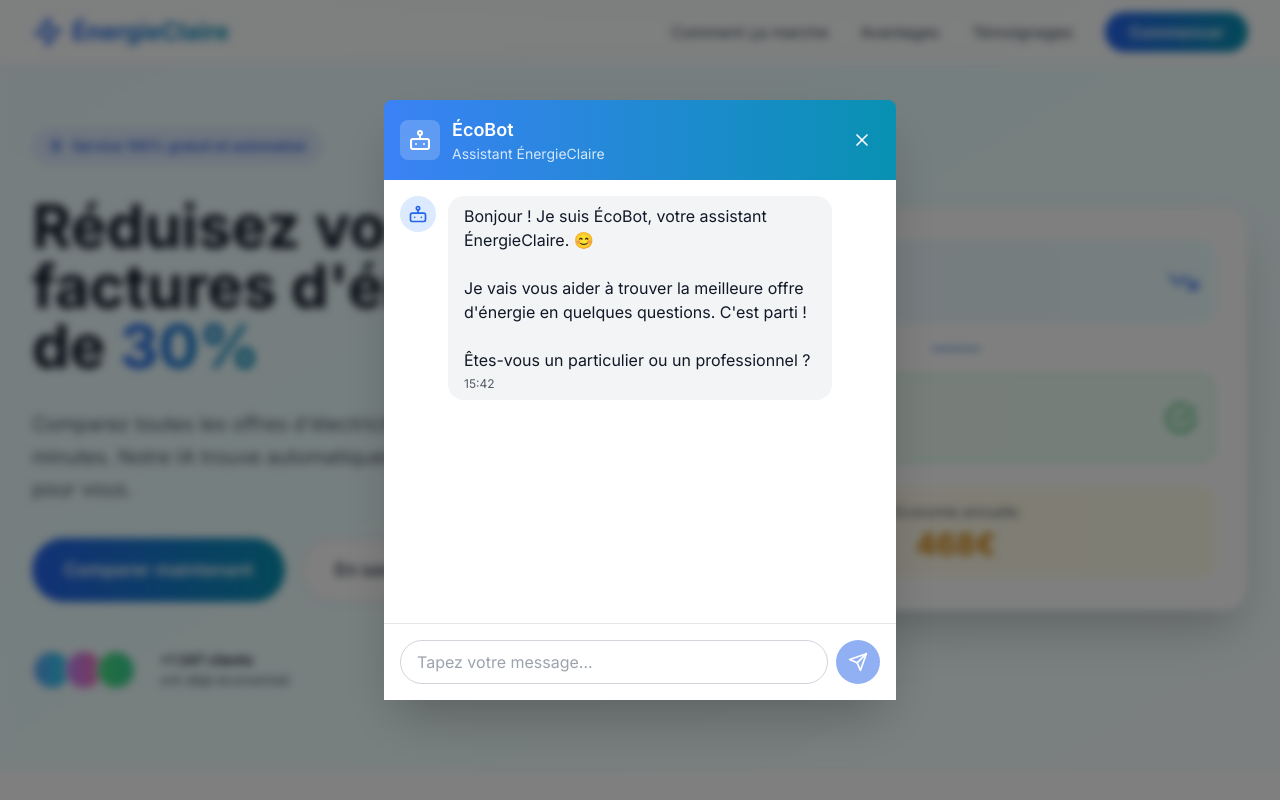
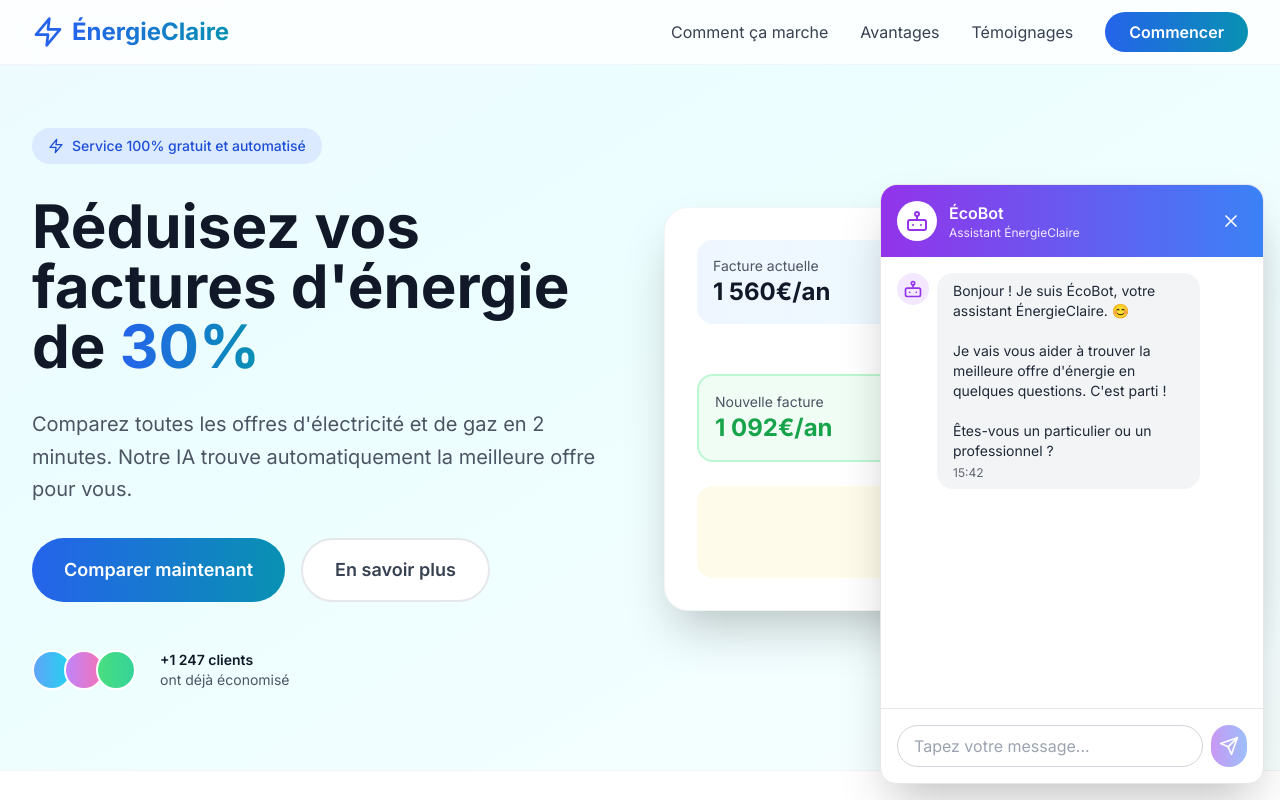
Before and after one commit to nashbridges-pixel/energieclaire, a Next.js app: page / in a window 1280 px wide. Both pictures are taken after a click on the button "Commencer". Shown: the top 800 px of the page. Built offline with nearby package versions, Linux system fonts and the light colour scheme.

Commit message:
Update Chatbot.tsx
Fix: Remove [QUALIFICATION_TERMINEE] marker from display

```diff
--- a/components/Chatbot.tsx
+++ b/components/Chatbot.tsx
@@ -1,4 +1,4 @@
-// Force rebuild v4 - Final optimization
+// Force rebuild v5 - Fixed [QUALIFICATION_TERMINEE] display
 'use client'
 
 import { useState, useRef, useEffect } from 'react'
@@ -27,7 +27,7 @@
   const [leadCaptured, setLeadCaptured] = useState(false)
   const messagesEndRef = useRef<HTMLDivElement>(null)
 
-  // URLs des deux webhooks - OPTIMIZED ARCHITECTURE
+  // URLs des deux webhooks - ARCHITECTURE OPTIMISÉE
   const WEBHOOK_CHAT = 'https://n8n-buih.sliplane.app/webhook/chat-response'
   const WEBHOOK_LEAD = 'https://n8n-buih.sliplane.app/webhook/lead-capture'
 
@@ -55,75 +55,73 @@
     setIsLoading(true)
 
     try {
-      // Construire l'historique des messages pour DeepSeek
+      // Construire l'historique pour DeepSeek
       const conversationHistory = newMessages.map(msg => ({
         role: msg.sender === 'user' ? 'user' : 'assistant',
         content: msg.text
       }))
 
-      // Appel Workflow 1 : Génération de la réponse du bot
-      const response = await fetch(WEBHOOK_CHAT, {
+      // APPEL WEBHOOK 1 : Chatbot Response (à chaque message)
+      const chatResponse = await fetch(WEBHOOK_CHAT, {
         method: 'POST',
-        headers: {
-          'Content-Type': 'application/json',
-        },
+        headers: { 'Content-Type': 'application/json' },
         body: JSON.stringify({
           messages: conversationHistory
         }),
       })
 
-      if (!response.ok) {
+      if (!chatResponse.ok) {
         throw new Error('Erreur réseau')
       }
 
-      const data = await response.json()
+      const chatData = await chatResponse.json()
+      let botMessageText = chatData.response || chatData.message || 'Désolé, une erreur est survenue.'
 
+      // CRITIQUE : Détecter ET nettoyer le marqueur AVANT affichage
+      const hasQualificationMarker = botMessageText.includes('[QUALIFICATION_TERMINEE]')
+
+      if (hasQualificationMarker) {
+        // Nettoyer le marqueur pour l'affichage utilisateur
+        botMessageText = botMessageText.replace('[QUALIFICATION_TERMINEE]', '').trim()
+
+        // Appeler webhook Lead Capture UNE SEULE FOIS
+        if (!leadCaptured) {
+          setLeadCaptured(true)
+
+          // APPEL WEBHOOK 2 : Lead Capture (une seule fois)
+          fetch(WEBHOOK_LEAD, {
+            method: 'POST',
+            headers: { 'Content-Type': 'application/json' },
+            body: JSON.stringify({
+              messages: conversationHistory
+            }),
+          }).catch(error => {
+            console.error('Erreur Lead Capture:', error)
+          })
+        }
+      }
+
+      // Ajouter le message bot NETTOYÉ
       const botMessage: Message = {
         id: (Date.now() + 1).toString(),
-        text: data.response,
+        text: botMessageText,
         sender: 'bot',
         timestamp: new Date(),
       }
 
-      setMessages([...newMessages, botMessage])
-
-      // Vérifier si le bot a terminé la qualification
-      const isQualificationComplete = data.response.includes('[QUALIFICATION_TERMINEE]')
-
-      // Si qualification terminée ET pas encore capturé, appeler Workflow 2
-      if (isQualificationComplete && !leadCaptured) {
-        setLeadCaptured(true)
-
-        // Nettoyer le marqueur du message affiché
-        const cleanBotMessage: Message = {
-          ...botMessage,
-          text: data.response.replace('[QUALIFICATION_TERMINEE]', '').trim()
-        }
-        setMessages([...newMessages, cleanBotMessage])
-
-        // Appel Workflow 2 : Extraction et sauvegarde (en arrière-plan)
-        fetch(WEBHOOK_LEAD, {
-          method: 'POST',
-          headers: {
-            'Content-Type': 'application/json',
-          },
-          body: JSON.stringify({
-            messages: [...conversationHistory, { role: 'assistant', content: data.response }]
-          }),
-        }).catch(error => {
-          console.error('Erreur capture lead:', error)
-        })
-      }
+      setMessages(prev => [...prev, botMessage])
 
     } catch (error) {
-      console.error('Erreur chatbot:', error)
+      console.error('Erreur:', error)
+
       const errorMessage: Message = {
         id: (Date.now() + 1).toString(),
-        text: "Désolé, une erreur s'est produite. Veuillez réessayer.",
+        text: 'Désolé, une erreur est survenue. Pouvez-vous réessayer ?',
         sender: 'bot',
         timestamp: new Date(),
       }
-      setMessages([...newMessages, errorMessage])
+
+      setMessages(prev => [...prev, errorMessage])
     } finally {
       setIsLoading(false)
     }
@@ -137,74 +135,72 @@
   }
 
   return (
-    <div className="fixed inset-0 z-50 flex items-center justify-center bg-black/50 backdrop-blur-sm p-4">
-      <div className="bg-gradient-to-r from-blue-500 to-cyan-600 rounded-lg shadow-2xl w-full max-w-lg flex flex-col h-[600px]">
+    <div className="fixed bottom-4 right-4 w-96 h-[600px] bg-white rounded-2xl shadow-2xl flex flex-col z-50 border border-gray-200">
       {/* Header */}
-        <div className="flex items-center justify-between p-4 text-white">
+      <div className="bg-gradient-to-r from-purple-600 to-blue-500 p-4 rounded-t-2xl flex items-center justify-between">
         <div className="flex items-center gap-3">
-            <div className="bg-white/20 backdrop-blur-sm p-2 rounded-lg">
-              <Bot className="w-6 h-6" />
+          <div className="w-10 h-10 bg-white rounded-full flex items-center justify-center">
+            <Bot className="w-6 h-6 text-purple-600" />
           </div>
           <div>
-              <h3 className="font-semibold text-lg">ÉcoBot</h3>
-              <p className="text-sm text-white/80">Assistant ÉnergieClaire</p>
+            <h3 className="text-white font-semibold">ÉcoBot</h3>
+            <p className="text-purple-100 text-xs">Assistant ÉnergieClaire</p>
           </div>
         </div>
         <button
           onClick={onClose}
-            className="hover:bg-white/20 p-2 rounded-lg transition-colors"
-            aria-label="Fermer le chat"
+          className="text-white hover:bg-white/20 rounded-full p-1.5 transition-colors"
         >
           <X className="w-5 h-5" />
         </button>
       </div>
 
       {/* Messages */}
-        <div className="flex-1 overflow-y-auto p-4 space-y-4 bg-white">
+      <div className="flex-1 overflow-y-auto p-4 space-y-4">
         {messages.map((message) => (
           <div
             key={message.id}
-              className={`flex gap-3 ${
+            className={`flex gap-2 ${
               message.sender === 'user' ? 'justify-end' : 'justify-start'
             }`}
           >
             {message.sender === 'bot' && (
-                <div className="bg-blue-100 p-2 rounded-full h-fit">
-                  <Bot className="w-5 h-5 text-blue-600" />
+              <div className="w-8 h-8 bg-purple-100 rounded-full flex items-center justify-center flex-shrink-0">
+                <Bot className="w-5 h-5 text-purple-600" />
               </div>
             )}
             <div
-                className={`max-w-[80%] rounded-2xl px-4 py-2 ${
+              className={`max-w-[75%] rounded-2xl px-4 py-2 ${
                 message.sender === 'user'
-                    ? 'bg-blue-600 text-white'
-                    : 'bg-gray-100 text-gray-900'
+                  ? 'bg-gradient-to-r from-purple-600 to-blue-500 text-white'
+                  : 'bg-gray-100 text-gray-800'
               }`}
             >
-                <p className="whitespace-pre-wrap">{message.text}</p>
-                <span className="text-xs opacity-70 mt-1 block">
+              <p className="text-sm whitespace-pre-wrap">{message.text}</p>
+              <p className="text-xs mt-1 opacity-70">
                 {message.timestamp.toLocaleTimeString('fr-FR', {
                   hour: '2-digit',
                   minute: '2-digit',
                 })}
-                </span>
+              </p>
             </div>
             {message.sender === 'user' && (
-                <div className="bg-blue-600 p-2 rounded-full h-fit">
-                  <User className="w-5 h-5 text-white" />
+              <div className="w-8 h-8 bg-blue-100 rounded-full flex items-center justify-center flex-shrink-0">
+                <User className="w-5 h-5 text-blue-600" />
               </div>
             )}
           </div>
         ))}
         {isLoading && (
-            <div className="flex gap-3 justify-start">
-              <div className="bg-blue-100 p-2 rounded-full h-fit">
-                <Bot className="w-5 h-5 text-blue-600" />
+          <div className="flex gap-2 justify-start">
+            <div className="w-8 h-8 bg-purple-100 rounded-full flex items-center justify-center">
+              <Bot className="w-5 h-5 text-purple-600" />
             </div>
             <div className="bg-gray-100 rounded-2xl px-4 py-2">
               <div className="flex gap-1">
-                  <div className="w-2 h-2 bg-gray-400 rounded-full animate-bounce" style={{ animationDelay: '0ms' }}></div>
-                  <div className="w-2 h-2 bg-gray-400 rounded-full animate-bounce" style={{ animationDelay: '150ms' }}></div>
-                  <div className="w-2 h-2 bg-gray-400 rounded-full animate-bounce" style={{ animationDelay: '300ms' }}></div>
+                <div className="w-2 h-2 bg-gray-400 rounded-full animate-bounce" />
+                <div className="w-2 h-2 bg-gray-400 rounded-full animate-bounce [animation-delay:0.2s]" />
+                <div className="w-2 h-2 bg-gray-400 rounded-full animate-bounce [animation-delay:0.4s]" />
               </div>
             </div>
           </div>
@@ -213,7 +209,7 @@
       </div>
 
       {/* Input */}
-        <div className="p-4 bg-white border-t">
+      <div className="p-4 border-t border-gray-200">
         <div className="flex gap-2">
           <input
             type="text"
@@ -221,20 +217,18 @@
             onChange={(e) => setInputValue(e.target.value)}
             onKeyPress={handleKeyPress}
             placeholder="Tapez votre message..."
-              className="flex-1 px-4 py-2 border border-gray-300 rounded-full focus:outline-none focus:ring-2 focus:ring-blue-500"
+            className="flex-1 px-4 py-2 border border-gray-300 rounded-full focus:outline-none focus:ring-2 focus:ring-purple-500 focus:border-transparent"
             disabled={isLoading}
           />
           <button
             onClick={sendMessage}
             disabled={isLoading || !inputValue.trim()}
-              className="bg-blue-600 text-white p-3 rounded-full hover:bg-blue-700 transition-colors disabled:opacity-50 disabled:cursor-not-allowed"
-              aria-label="Envoyer le message"
+            className="bg-gradient-to-r from-purple-600 to-blue-500 text-white p-2 rounded-full hover:shadow-lg transition-all disabled:opacity-50 disabled:cursor-not-allowed"
           >
             <Send className="w-5 h-5" />
           </button>
         </div>
       </div>
     </div>
-    </div>
   )
       }
```
Lines whose indentation alone changed are shown as unchanged.
